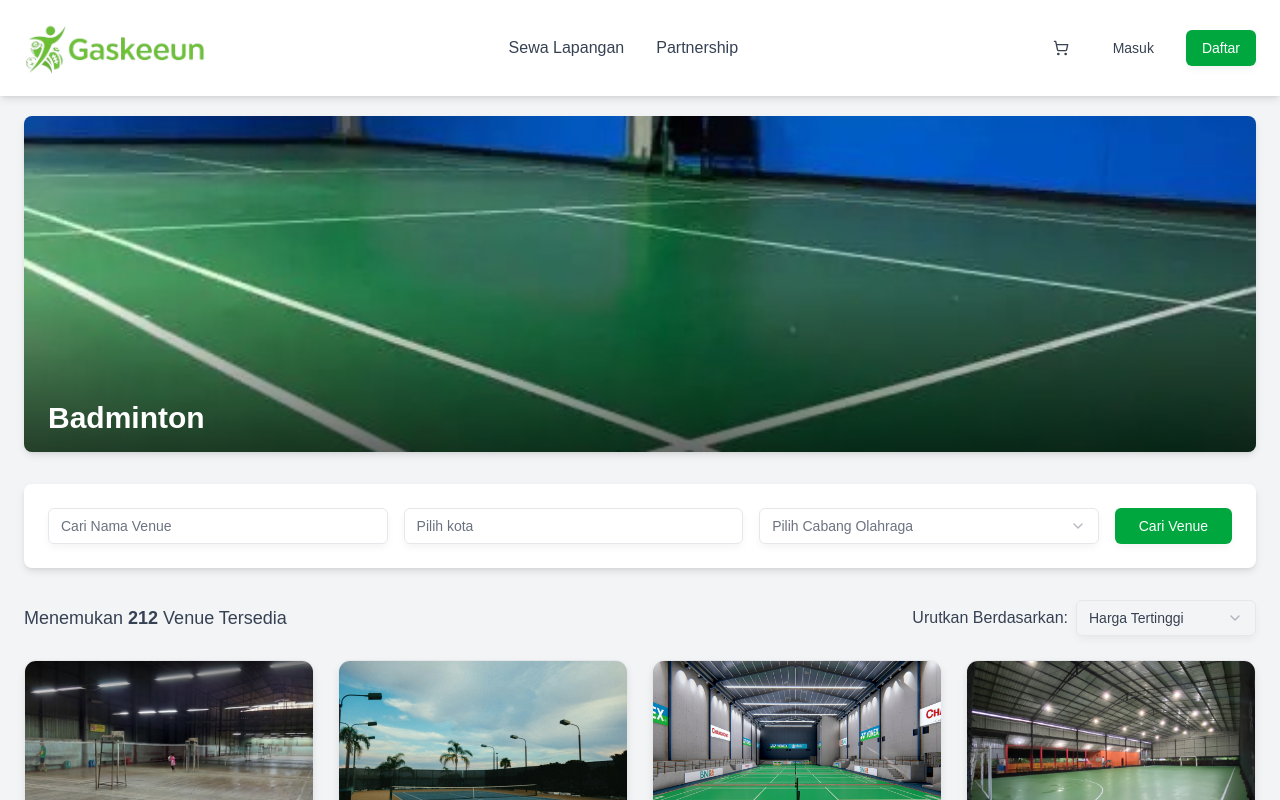
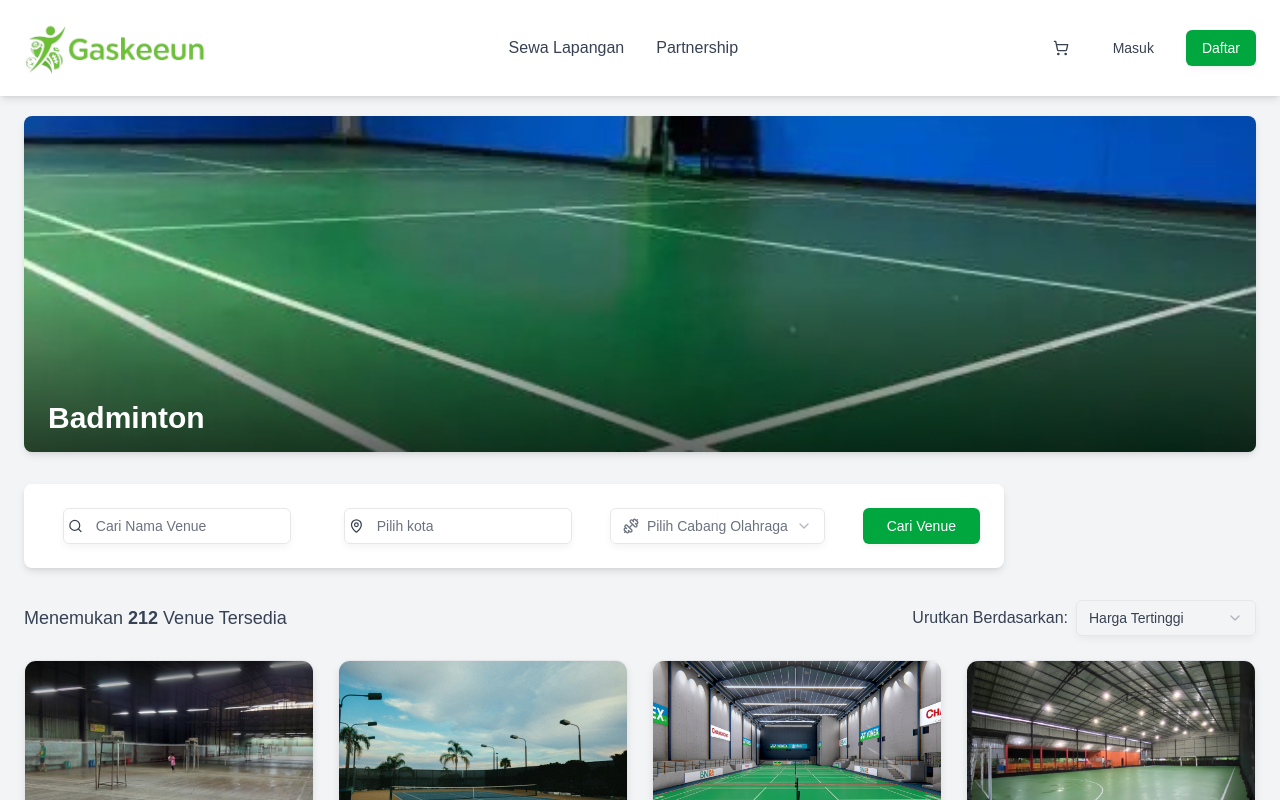
Before and after one commit to Kriiif/GaskeeunProject, a React (Vite) app in the folder frontend/: page /dashboard-guest in a window 1280 px wide. Shown: the top 800 px of the page. Built offline with nearby package versions, Linux system fonts and the light colour scheme.

Commit message:
Added icons (search icon, map pin icon, dumbbell icon for the filter section) in dashboard-guest and modifying margins in header-user

```diff
--- a/frontend/src/components/header-user.jsx
+++ b/frontend/src/components/header-user.jsx
@@ -17,13 +17,13 @@ const HeaderUser = ({ cartItemCount, onCartClick }) => {
   return (
     <nav className="bg-white shadow-md py-5 px-6 flex justify-between items-center fixed w-full top-0 z-50">
         <div className="flex items-center">
-            <img src="../public/logos/mukaijo.png" alt="Logo" className="h-14 w-auto ml-20" />
+            <img src="../public/logos/mukaijo.png" alt="Logo" className="h-14 w-auto max-ml-20" />
         </div>
         <div className="flex flex-grow justify-center space-x-8">
             <a href="#" className="text-gray-700 hover:text-green-600 font-medium text-center">Sewa Lapangan</a>
             <a href="#" className="text-gray-700 hover:text-green-600 font-medium text-center">Partnership</a>
         </div>
-        <div className="flex items-center space-x-4 mr-40">
+        <div className="flex items-center space-x-4 mr-20 max-mr-40">
             {/* Tombol Keranjang */}
             <Button variant="ghost" className="font-medium relative" onClick={onCartClick}>
                 <ShoppingCart className="h-6 w-6" />
@@ -35,7 +35,7 @@ const HeaderUser = ({ cartItemCount, onCartClick }) => {
             </Button>
             <DropdownMenu>
                 <DropdownMenuTrigger> {/* asChild agar Button menjadi trigger */}
-                    <Button variant="ghost" className="font-xl p-0 h-auto rounded-full"> {/* Styling button trigger */}
+                    <Button variant="ghost" className="font-xl p-0 h-10 rounded-full"> {/* Styling button trigger */}
                         <User className="h-20 w-20" /> {/* Ikon Profil */}
                     </Button>
                 </DropdownMenuTrigger>
--- a/frontend/src/pages/dashboard/dashboard-guest.jsx
+++ b/frontend/src/pages/dashboard/dashboard-guest.jsx
@@ -1,6 +1,8 @@
 import React, { useState } from 'react';
 import { Button } from '@/components/ui/button'; // Adjust path based on your shadcn setup
 import { Input } from '@/components/ui/input';   // Adjust path
+import { Search, MapPin, Dumbbell } from 'lucide-react';
+
 import {
   Select,
   SelectContent,
@@ -127,24 +129,32 @@ const venues = [
         </div>
 
         {/* Filter Section */}
-        <div className="bg-white p-6 rounded-lg shadow-md mb-8 flex flex-wrap gap-4 items-center justify-between">
+        <div className="max-w-[980px] bg-white p-6 rounded-lg shadow-md mb-8 flex flex-wrap gap-4 items-center justify-between">
+          <div className="flex items-center min-w[210px]">
+            <Search className="relative left-5 top-2 -translate-y-1/2 text-black-400 w-4 h-4"/>
             <Input
               placeholder="Cari Nama Venue"
-            className="flex-1 min-w-[200px]"
+              className="pl-8"
               value={venueName}
               onChange={(e) => setVenueName(e.target.value)}
             />
+          </div>
 
+          <div className="flex items-center min-w[210px]">
+            <MapPin className="relative left-5 top-2 -translate-y-1/2 text-black-400 w-4 h-4"/>
             <Input
               placeholder="Pilih kota"
-            className="flex-1 min-w-[200px]"
+              className="pl-8"
               value={city}
               onChange={(e) => setCity(e.target.value)}
             />
+          </div>
 
+          <div className="flex items-center min-w[210px]">
             <Select onValueChange={setSportType} value={sportType}>
-            <SelectTrigger className="flex-1 min-w-[200px]">
-              <SelectValue placeholder="Pilih Cabang Olahraga" />
+              <SelectTrigger>
+                <Dumbbell />
+                <SelectValue placeholder="Pilih Cabang Olahraga" className="pl-0" />
               </SelectTrigger>
               <SelectContent>
                 <SelectItem value="Badminton">Badminton</SelectItem>
@@ -153,6 +163,7 @@ const venues = [
                 {/* Add more sports as needed */}
               </SelectContent>
             </Select>
+          </div>
 
           <Button className="bg-green-600 hover:bg-green-700 px-6 py-3 font-medium">
             Cari Venue
```
Lines whose indentation alone changed are shown as unchanged.
